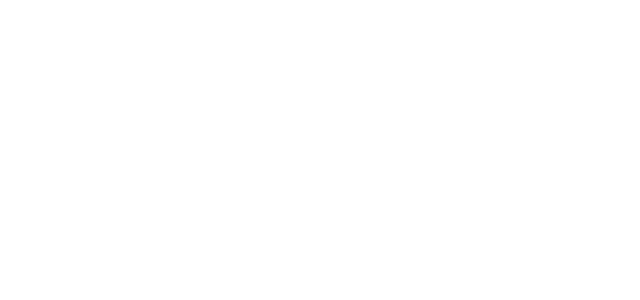
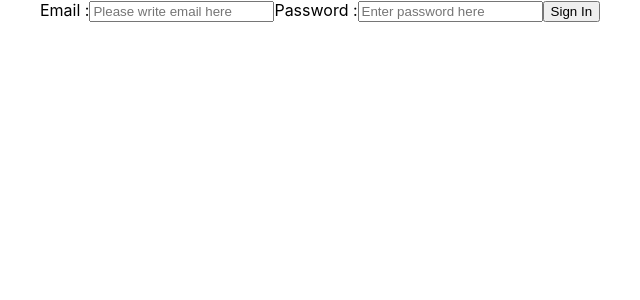
Before and after one commit to faiza203/Tailor_App, a React (Create React App) app: page /SignIn in a window 1280 px wide. Shown: the top 300 px of the page, without its empty margins (320-960 px from the left). Built offline with nearby package versions, Linux system fonts and the light colour scheme.

Commit message:
Give path to SignIn Page

```diff
--- a/src/App.tsx
+++ b/src/App.tsx
@@ -1,7 +1,7 @@
 import React from 'react';
 import { Router, Route, Switch } from 'react-router';
 import { createBrowserHistory as createHistory } from 'history'
-import { Home, SignUp } from './components/index';
+import { Home, SignUp , SignIn} from './components/index';
 import './App.css';
 
 const history = createHistory()
@@ -13,6 +13,7 @@ function App() {
         <Switch>
           <Route path="/" component={Home} exact></Route>
           <Route path="/SignUp" component={SignUp}></Route>
+          <Route path="/SignIn" component={SignIn}></Route>
         </Switch>
       </Router>
     </div>
--- a/src/components/SignIn.tsx
+++ b/src/components/SignIn.tsx
@@ -0,0 +1,17 @@
+import React, { Component } from 'react';
+import auth from 'firebase';
+
+export class SignIn extends Component {
+    render() {
+        console.log(auth);
+        return (
+            <form>
+                <label>Email :</label>
+                <input type="email" placeholder="Please write email here" required />
+                <label>Password :</label>
+                <input type="password" placeholder="Enter password here" required />
+                <button type="submit">Sign In</button>
+             </form>
+        )
+    }
+}
--- a/src/components/SignUp.tsx
+++ b/src/components/SignUp.tsx
@@ -12,6 +12,7 @@ export class SignUp extends Component {
                 <input type="password" placeholder="Enter password here" required />
                 <label>Confirm Password :</label>
                 <input type="password" placeholder="Rewrite password here" required />
+                <button type="submit">SignUp</button>
             </form>
         )
     }
--- a/src/components/index.tsx
+++ b/src/components/index.tsx
@@ -1,2 +1,3 @@
 export {Home} from './Home';
-export {SignUp} from './SignUp'
+export {SignUp} from './SignUp';
+export {SignIn} from './SignIn'
```
Also changed, not shown: 1 other file (tests, documents, lock files or other folders).
